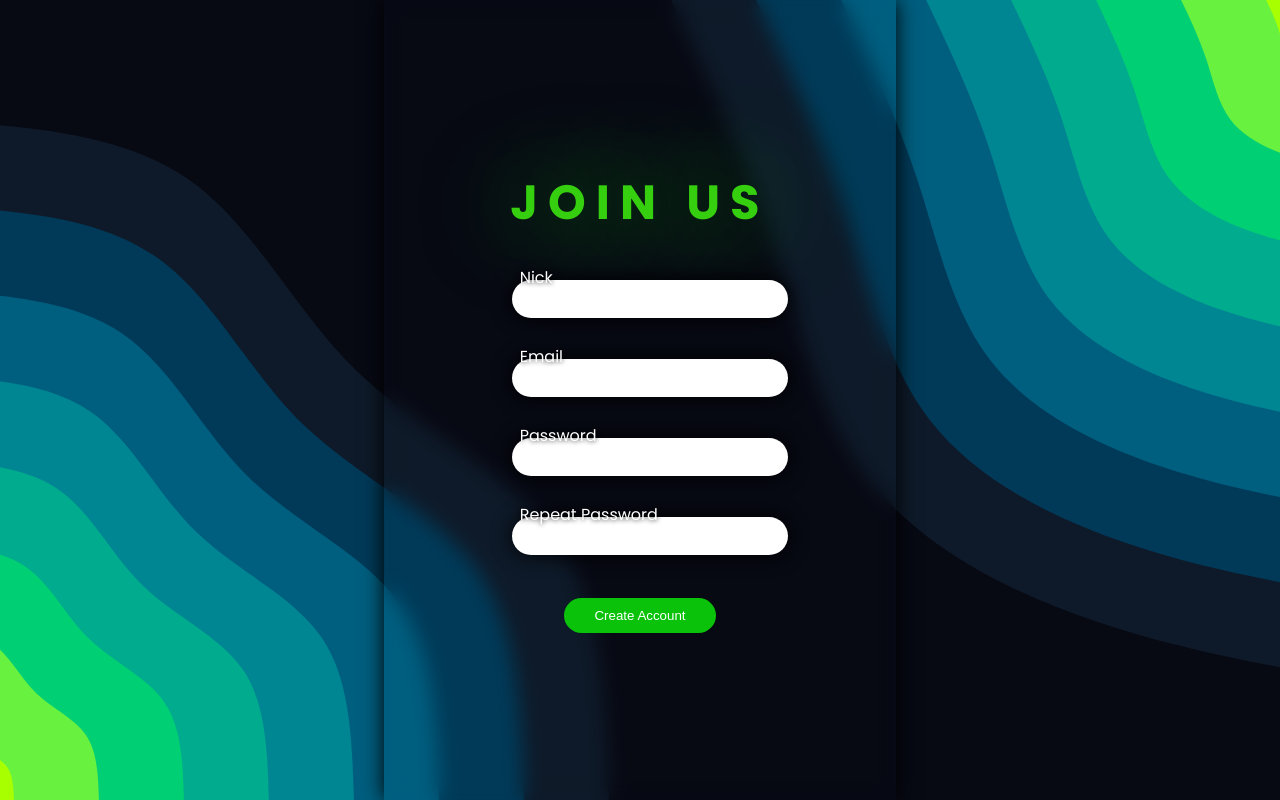
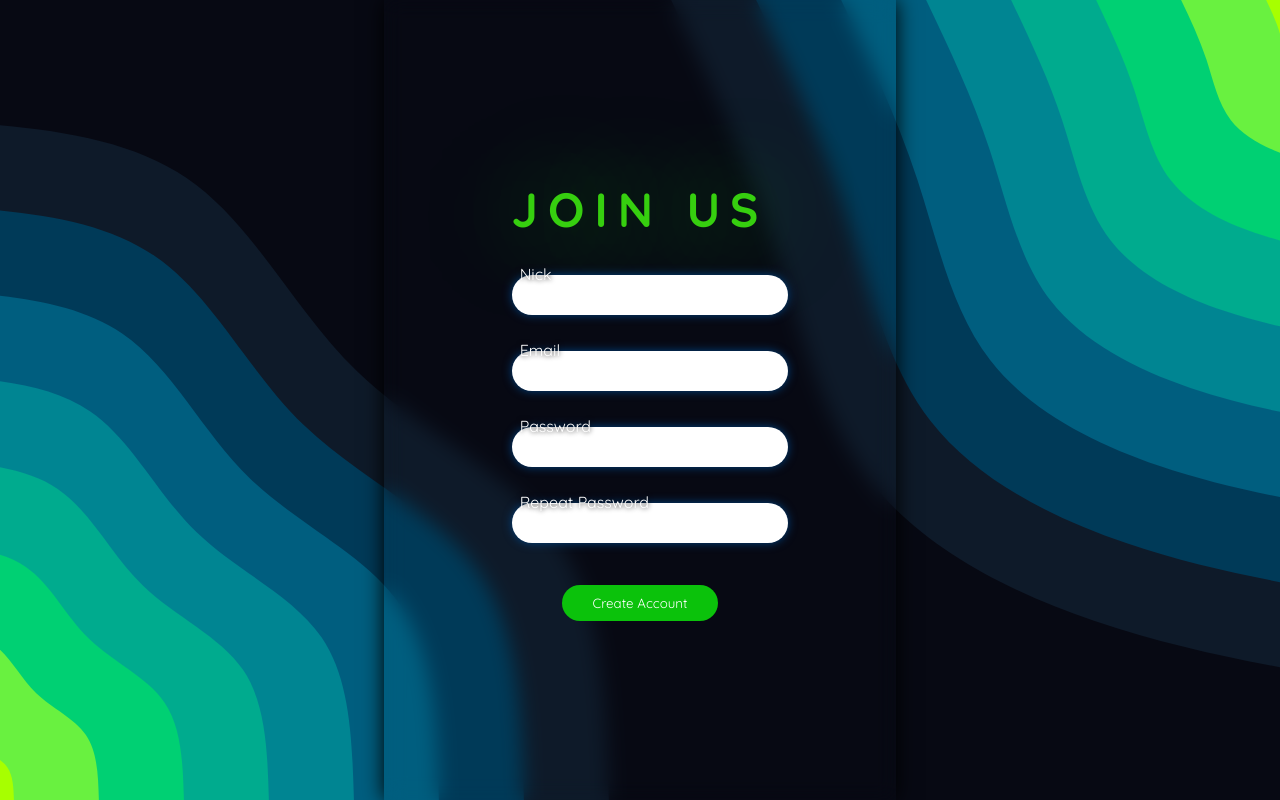
Before and after one commit to DarkSpine433/log-reg-php, a PHP site: page /login.php in a window 1280 px wide. Run offline with PHP 8.4, Linux system fonts and the light colour scheme.

Commit message:
style & DB

```diff
--- a/login.css
+++ b/login.css
@@ -1,10 +1,17 @@
+@import url("https://fonts.googleapis.com/css2?family=Quicksand:wght@300;400;500;600;700&display=swap");
+body,
+*,
+html {
+  font-family: "Quicksand", sans-serif;
+}
+
 body {
   box-sizing: border-box;
   padding: 0;
   margin: 0 auto;
+  border: 0;
   width: 100%;
   height: 100vh;
-  border: 0;
   background-image: url("./blob-scene-haikei.svg");
   background-position: center;
   background-size: cover;
@@ -13,7 +20,6 @@ body {
   flex-direction: column;
   justify-content: center;
   align-items: center;
-  font-family: "Poppins", sans-serif;
 }
 
 .log_con_div {
@@ -69,15 +75,16 @@ body {
 .input_con input {
   border-radius: 20px;
   box-shadow: 0px 0px 20px rgb(0, 0, 0);
-  color: rgb(43, 255, 0);
+  color: rgb(3, 36, 66);
+  box-shadow: 0px 0px 10px rgb(1, 66, 128);
   font-size: 100%;
   width: 100%;
   outline: none;
   border: 0;
   padding: 10px 10px;
-  background: rrgb(54, 207, 15);
-  text-shadow: 2px 2px 5px rgba(0, 0, 0, 0.171);
-  letter-spacing: 2px;
+  background: rgb(255, 255, 255);
+  font-weight: 500;
+  letter-spacing: 1px;
 }
 
 .input_tag {
--- a/login.php
+++ b/login.php
@@ -6,11 +6,6 @@
     <meta http-equiv="X-UA-Compatible" content="IE=edge">
     <meta nick="viewport" content="width=device-width, initial-scale=1.0">
     <title>Document</title>
-    <link rel="preconnect" href="https://fonts.googleapis.com">
-    <link rel="preconnect" href="https://fonts.gstatic.com" crossorigin>
-    <link
-        href="https://fonts.googleapis.com/css2?family=Poppins:ital,wght@0,100;0,200;0,300;0,400;0,500;0,600;0,700;0,800;0,900;1,100;1,200;1,300;1,400;1,500;1,600;1,700;1,800;1,900&display=swap"
-        rel="stylesheet">
     <link rel="stylesheet" href="./login.css">
 
 </head>
@@ -35,7 +30,7 @@
                     Email
                 </div>
                 <div class="input_div">
-                    <input type="text" title="Email" onkeyup="">
+                    <input type="email" title="Email" onkeyup="">
                 </div>
             </div>
 
@@ -44,7 +39,7 @@
                     Password
                 </div>
                 <div class="input_div">
-                    <input type="text" title="Password" onkeyup="">
+                    <input type="password" title="Password" onkeyup="">
                 </div>
             </div>
 
@@ -53,7 +48,7 @@
                     Repeat Password
                 </div>
                 <div class="input_div">
-                    <input type="text" title=" Repeat Password" onkeyup="">
+                    <input type="password" title=" Repeat Password" onkeyup="">
                 </div>
             </div>
             <button>Create Account</button>
--- a/login.scss
+++ b/login.scss
@@ -1,13 +1,21 @@
 //variebles
 $transition: all 0.1s ease-in-out;
 
+@import url("https://fonts.googleapis.com/css2?family=Quicksand:wght@300;400;500;600;700&display=swap");
+
+body,
+*,
+html {
+  font-family: "Quicksand", sans-serif;
+}
 body {
   box-sizing: border-box;
   padding: 0;
   margin: 0 auto;
+
+  border: 0;
   width: 100%;
   height: 100vh;
-  border: 0;
   background-image: url("./blob-scene-haikei.svg");
   background-position: center;
   background-size: cover;
@@ -16,7 +24,6 @@ body {
   flex-direction: column;
   justify-content: center;
   align-items: center;
-  font-family: "Poppins", sans-serif;
 }
 .log_con_div {
   width: 40%;
@@ -70,15 +77,16 @@ body {
   input {
     border-radius: 20px;
     box-shadow: 0px 0px 20px rgb(0, 0, 0);
-    color: rgb(43, 255, 0);
+    color: rgb(3, 36, 66);
+    box-shadow: 0px 0px 10px rgb(1, 66, 128);
     font-size: 100%;
     width: 100%;
     outline: none;
     border: 0;
     padding: 10px 10px;
-    background: rrgb(54, 207, 15);
-    text-shadow: 2px 2px 5px rgba(0, 0, 0, 0.171);
-    letter-spacing: 2px;
+    background: rgb(255, 255, 255);
+    font-weight: 500;
+    letter-spacing: 1px;
   }
 }
 .input_tag {
```
Also changed, not shown: log-reg-php.sql (added, +61 -0 lines), 1 other file.
